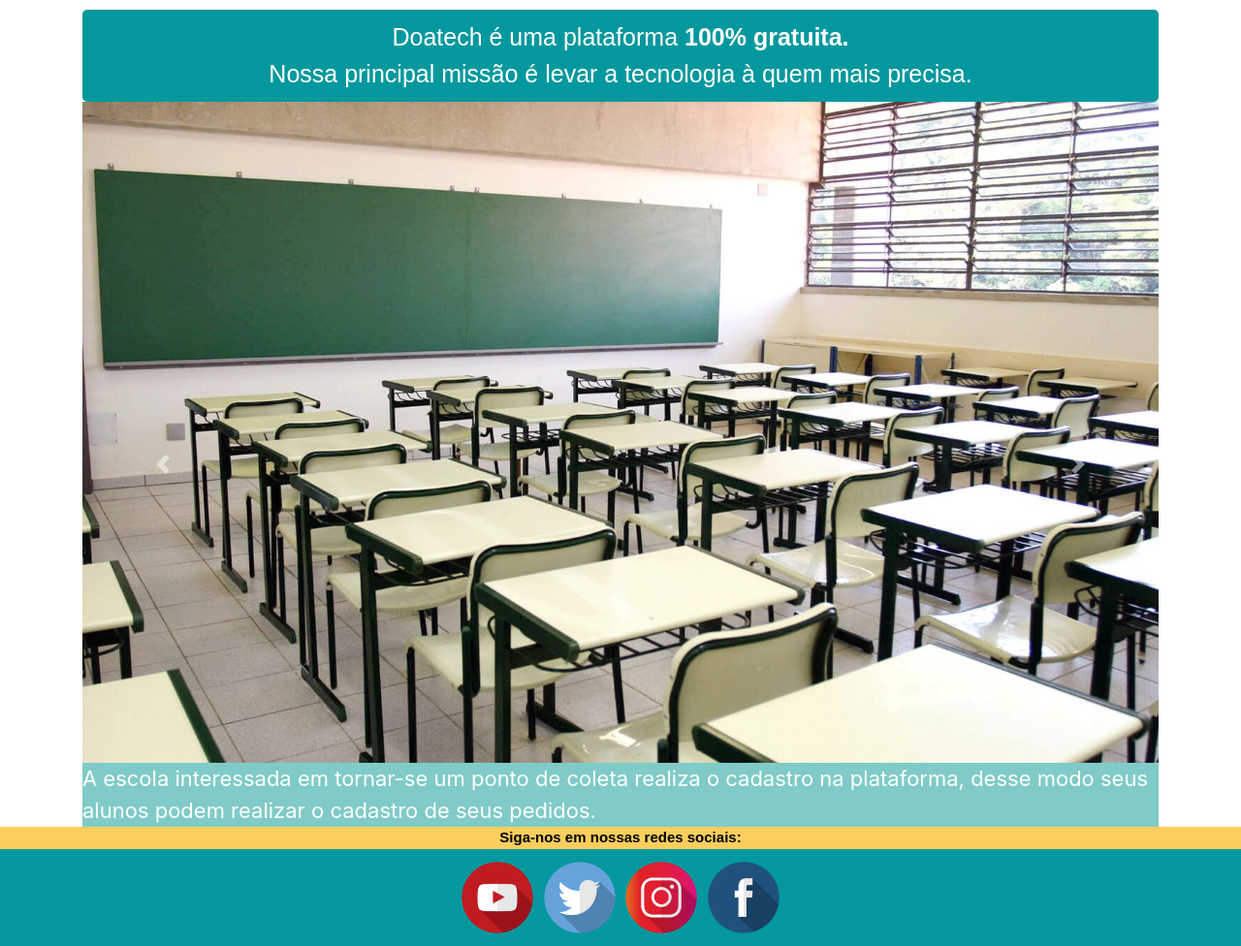
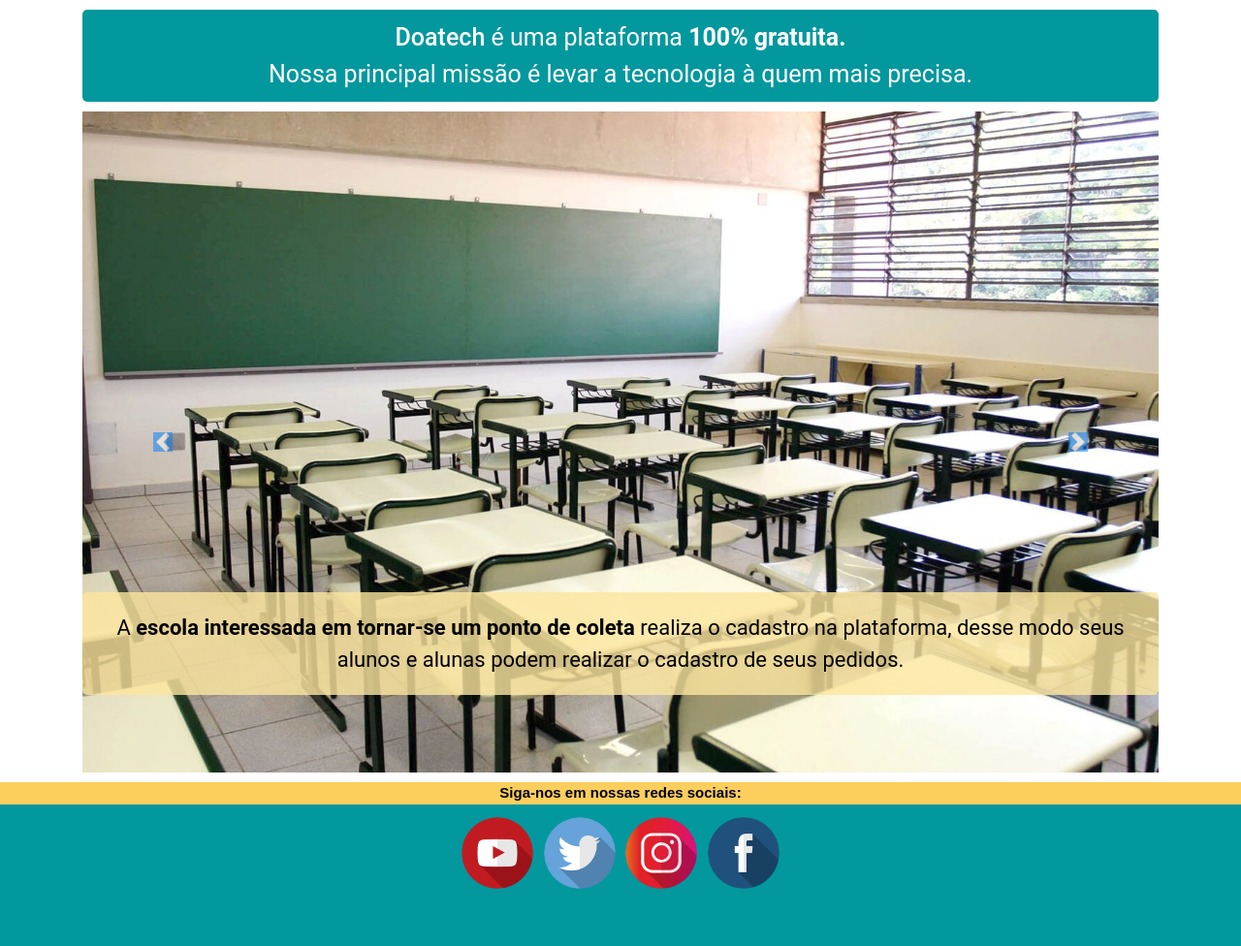
Before and after one commit to luc0liv/Projeto_DoaTech, a PHP site: page / in a window 1280 px wide. Shown: the part 66-1042 px from the top of the page at 97% size. After the commit the page ends 983 px from the top, so only its background shows below. Run offline with PHP 8.4, Linux system fonts and the light colour scheme.

Commit message:
v 4.2 - carrossel com novas imgs e legenda

```diff
--- a/assets/css/acess.css
+++ b/assets/css/acess.css
@@ -2,4 +2,7 @@
 
     margin: 20px 0px 20px 0px;
     text-align: center;
+    font-family: 'Roboto', sans-serif;
 }
+
+@import url('https://fonts.googleapis.com/css2?family=Lato&family=Roboto:wght@400;700&display=swap');
--- a/assets/css/footer.css
+++ b/assets/css/footer.css
@@ -1,7 +1,6 @@
 footer {
-    background-color:#FCCE5D;
+   background-color:#FCCE5D;
    text-align: center;
-
 
 }
 
@@ -29,3 +28,5 @@ footer {
    transition: 0.3s;
 
 }
+
+@import url('https://fonts.googleapis.com/css2?family=Lato&family=Roboto:wght@400;700&display=swap');
--- a/assets/css/index.css
+++ b/assets/css/index.css
@@ -1,9 +1,13 @@
 .carousel_titulo {
     color: #477890;
     font-weight: 500;
-    font-family: -apple-system, BlinkMacSystemFont, 'Segoe UI', Roboto, Oxygen, Ubuntu, Cantarell, 'Open Sans', 'Helvetica Neue', sans-serif;
+    font-family: 'Lato', sans-serif;
     border-bottom: 1px solid #ccc;
     text-align: center;
+}
+
+.container {
+    margin: 10px;
 }
 
 #Contitulo {
@@ -15,10 +19,13 @@
     font-family: 'Teko', sans-serif;
 }
 
+
+
 #artigo {
     margin-top: 10px;
+    margin-bottom: 10px;
     border-radius: 5px;
-    font-family: 'Hind', sans-serif;
+    font-family: 'Roboto', sans-serif;
     font-size: 25px;
     background-color: #03989E;
     padding: 10px;
@@ -55,12 +62,35 @@
     align-items: center;
 }
 
+.posicao {
+display: inline-block;
+  position: relative;
+}
 .text-carousel{
+    position: absolute;
+   bottom: 80px;
+    right: 0px;
+    padding: 20px;
     font-size: 22px;
-    background-color:rgba(3, 152, 144,0.5);
-    color:white;
     font-weight: 400;
+    font-family: 'Roboto', sans-serif;
+    color: black;
+    text-align: center;
+    background-color: rgba(253, 230, 159, 0.8);
+    border-radius: 5px;
     width: 100%;
     margin: auto;
 
 }
+
+@import url('https://fonts.googleapis.com/css2?family=Lato&family=Roboto:wght@400;700&display=swap');
+
+@media screen and (max-width: 600px) {
+    .text-carousel {
+        position: absolute;
+        bottom: 0px;
+        width: auto;
+        font-size: small;
+        display: flexbox;
+    }
+  }
--- a/assets/css/main.css
+++ b/assets/css/main.css
@@ -1,3 +1,5 @@
+body {height: 100%;}
+
 .backg{
     background-color: #03989E;
 
@@ -67,3 +69,5 @@ margin-bottom: 5%;
     color: white;
     font-weight: 700;
 }
+
+@import url('https://fonts.googleapis.com/css2?family=Lato&family=Roboto:wght@400;700&display=swap');
--- a/assets/css/modal.css
+++ b/assets/css/modal.css
@@ -68,3 +68,6 @@ img.avatar {
     padding: 5px;
     align-items: center;
 }
+
+
+@import url('https://fonts.googleapis.com/css2?family=Lato&family=Roboto:wght@400;700&display=swap');
--- a/conexaobd.php
+++ b/conexaobd.php
@@ -1,7 +1,7 @@
 <?php
     $servername = "localhost"; //nome do seu servidor
     $database = "squad7"; //seu banco de dados
-    $username = ""; //nome do usuário
+    $username = "root"; //nome do usuário
     $password = ""; //sua senha
 
 
--- a/formaluno.php
+++ b/formaluno.php
@@ -43,6 +43,8 @@ include_once('./alunoBD.php')
 </form>
 </section>
 
+
 <?php include_once('./footer.php')?>
+
 </body>
 </html>
--- a/formdoador.php
+++ b/formdoador.php
@@ -32,6 +32,9 @@ include_once('./doadorBD.php')
   <button type="submit" class="btn btn-outline-warning">Enviar</button>
 </form>
 </section>
+
+
 <?php include_once('./footer.php')?>
+
 </body>
 </html>
--- a/formescola.php
+++ b/formescola.php
@@ -35,6 +35,10 @@
   <button type="submit" class="btn btn-outline-warning">Enviar</button>
 </form>
 </section>
+
+
 <?php include_once('./footer.php')?>
+
+
 </body>
 </html>
--- a/index.php
+++ b/index.php
@@ -3,38 +3,47 @@
 <head>
     <meta charset="UTF-8">
     <meta name="viewport" content="width=device-width, initial-scale=1.0">
-    <title>página inicial</title>
+    <title>Página inicial</title>
 
     <link rel="stylesheet" href="./assets/css/main.css" type="text/css">
     <link rel="stylesheet" href="./assets/css/index.css" type="text/css">
 </head>
 <body>
     <?php include_once('./navbar.php')?>
+
     <div class="container">
+
     <article id="artigo">
     <span>Doatech</span>
     é uma plataforma <b>100% gratuita.</b> <br>
     Nossa principal missão é levar a tecnologia à quem mais precisa.<br>
     </article>
+
     <div id="carouselExampleControls" class="carousel slide" data-ride="carousel">
     <div class="carousel-inner">
     <div class="carousel-item active">
-      <img class="d-block w-100" src="./assets/img/escola.jpg" alt="Primeiro Slide">
-      <p class="text-carousel">A escola interessada em tornar-se um ponto de coleta realiza o cadastro na plataforma, desse modo seus alunos podem realizar o cadastro de seus pedidos.</p>
+      <img class="d-block w-100 posicao" src="./assets/img/escola.jpg" alt="Primeiro Slide">
+      <figcaption class="text-carousel">A <b>escola interessada em tornar-se um ponto de coleta</b> realiza o cadastro na plataforma, desse modo seus alunos e alunas podem realizar o cadastro de seus pedidos.</figcaption>
     </div>
+
     <div class="carousel-item">
-      <img class="d-block w-100" src="./assets/img/escola.jpg" alt="Segundo Slide">
+      <img class="d-block w-100 posicao" src="./assets/img/estudantes.png" alt="Segundo Slide">
+      <p class="text-carousel">  Estudantes que <b>precisam de um item (um notebook, por exemplo)</b> fazem o <b>cadastro de seus pedidos</b> na plataforma e <b>informam de qual item precisam</b> e o nome da escola em que estudam.</p>
+      <a href='https://br.freepik.com/vetores/escola'>Escola vetor criado por pikisuperstar - br.freepik.com</a>
     </div>
+
     <div class="carousel-item">
-      <img class="d-block w-100" src="./assets/img/escola.jpg" alt="Terceiro Slide">
+      <img class="d-block w-100  posicao" src="./assets/img/meninocomnote.png" alt="Terceiro Slide">
+      <p class="text-carousel">A <b>pessoa doadora se cadastra e encontra dentro da lista de pedidos algo que pode doar.</b> Seleciona o pedido de um estudante e <b>leva o item até a escola para a entrega.</b> <br> O aluno que fez o pedido é notificado da doação e <b>busca o aparelho em sua escola</b>.</p>
+      <a href='https://br.freepik.com/fotos/escola'>Escola foto criado por jcomp - br.freepik.com</a>
     </div>
   </div>
   <a class="carousel-control-prev" href="#carouselExampleControls" role="button" data-slide="prev">
-    <span class="carousel-control-prev-icon" aria-hidden="true"></span>
+    <span class="carousel-control-prev-icon bg-primary" aria-hidden="true"></span>
     <span class="sr-only">Anterior</span>
   </a>
   <a class="carousel-control-next" href="#carouselExampleControls" role="button" data-slide="next">
-    <span class="carousel-control-next-icon" aria-hidden="true"></span>
+    <span class="carousel-control-next-icon bg-primary" aria-hidden="true"></span>
     <span class="sr-only">Próximo</span>
   </a>
 </div>
```
Also changed, not shown: assets/img/estudantes.png (added), 1 other file.
